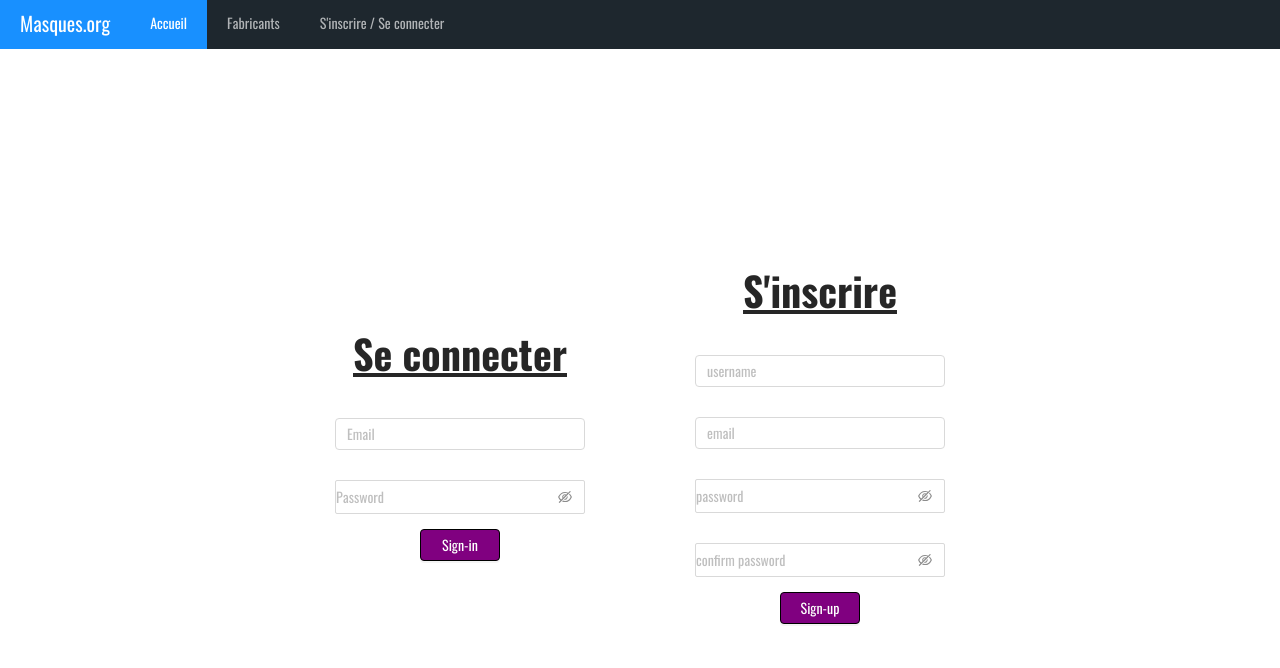
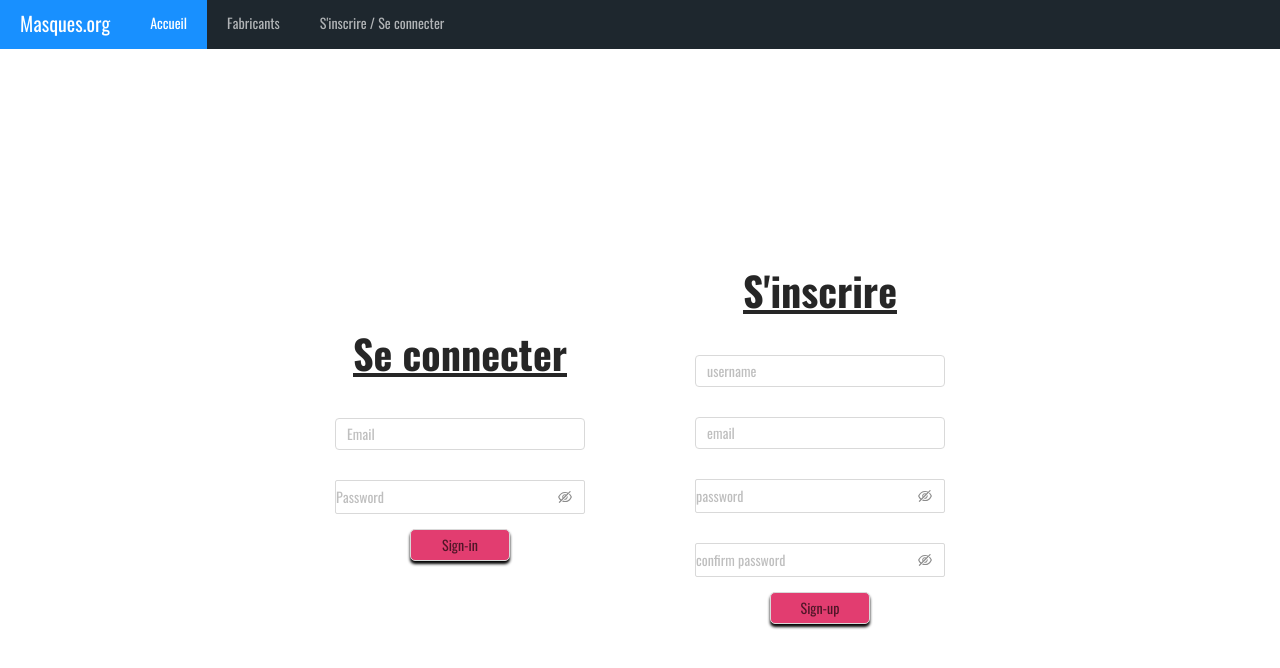
Before and after one commit to Skillpadre/Masques.org, a React (Create React App) app in the folder front/: page /screenlogin in a window 1280 px wide. Shown: the top 668 px of the page. Built offline with nearby package versions, Linux system fonts and the light colour scheme.

Commit message:
bouton + route si gnin

```diff
--- a/front/src/screens/ScreenLogin.js
+++ b/front/src/screens/ScreenLogin.js
@@ -81,7 +81,7 @@ function ScreenLogin(props) {
   });
 
   if(userExist)
-    return <Redirect to='/ScreenHome' />
+    return <Redirect to='/' />
 
   return (
     <div>
@@ -98,7 +98,7 @@ function ScreenLogin(props) {
 
           <Input.Password required className="Login-input" placeholder="Password" onChange={e => setSingInPassword(e.target.value)} value={singInPassword} />
 
-          <Button onClick={()=> handleSubmitSingIn()} style={{ width: '80px', backgroundColor: 'purple', borderColor: 'black' }} type="primary" >Sign-in</Button>
+          <Button onClick={()=> handleSubmitSingIn()} style={{backgroundColor : '#E23D70', width: 100, borderRadius: 5, boxShadow: '0px 3px 3px 0px black'}}>Sign-in</Button>
 
         </div>
 
@@ -116,7 +116,7 @@ function ScreenLogin(props) {
           <Input.Password required minLength="8" maxLength="24" className="Login-input" placeholder="password" onChange={e => setSingUpPassword(e.target.value)} value={singUpPassword} />
           <Input.Password required className="Login-input" placeholder="confirm password" onChange={e => setSingUpPasswordConfirm(e.target.value)} value={singUpPasswordConfirm} />
 
-          <Button onClick={()=> handleSubmitSingUp()} style={{width:'80px', backgroundColor:'purple', borderColor:'black'}} type="primary" >Sign-up</Button>
+          <Button onClick={()=> handleSubmitSingUp()} style={{backgroundColor : '#E23D70', width: 100, borderRadius: 5, boxShadow: '0px 3px 3px 0px black'}}>Sign-up</Button>
 
         </div>
 
```
